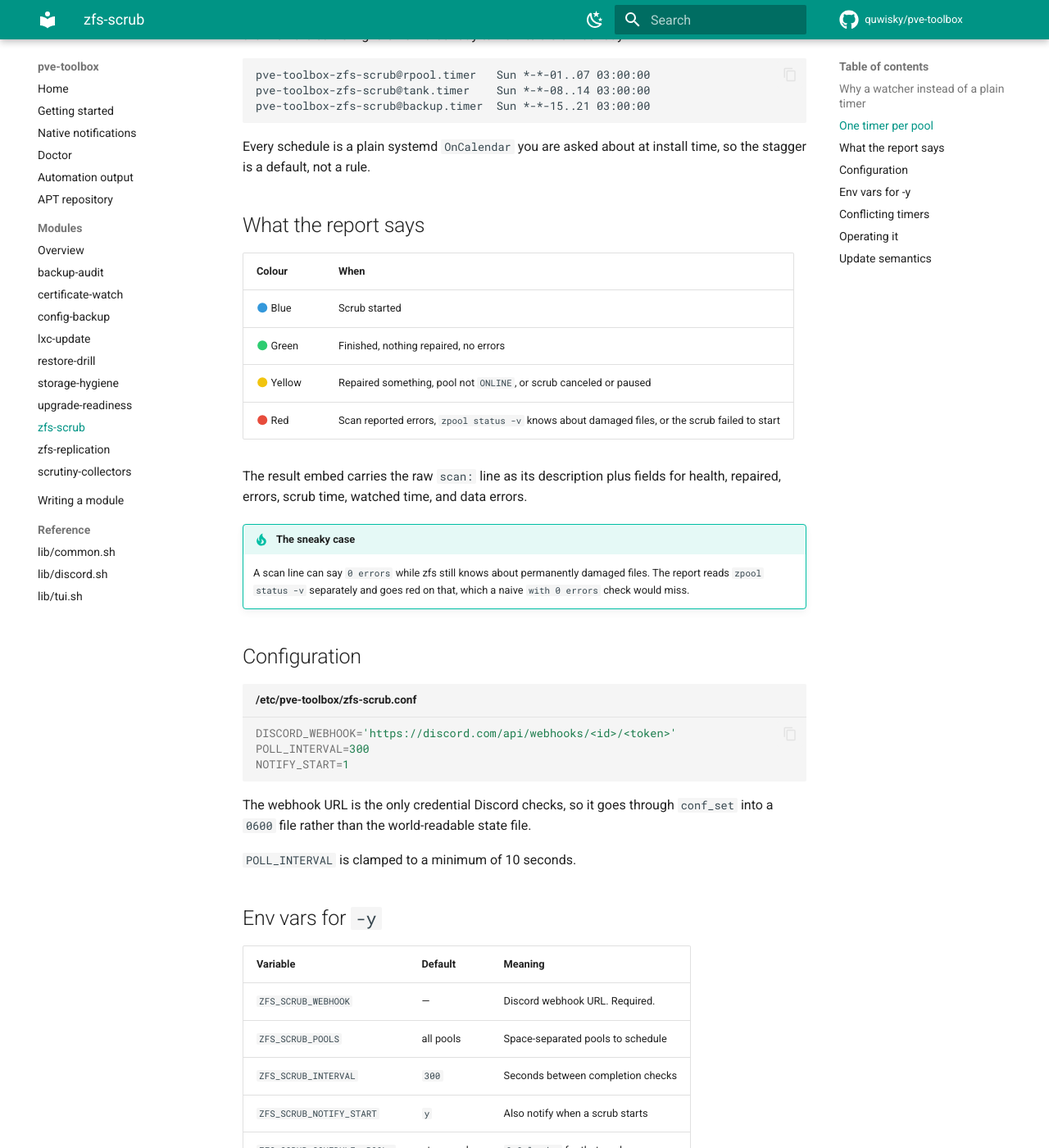
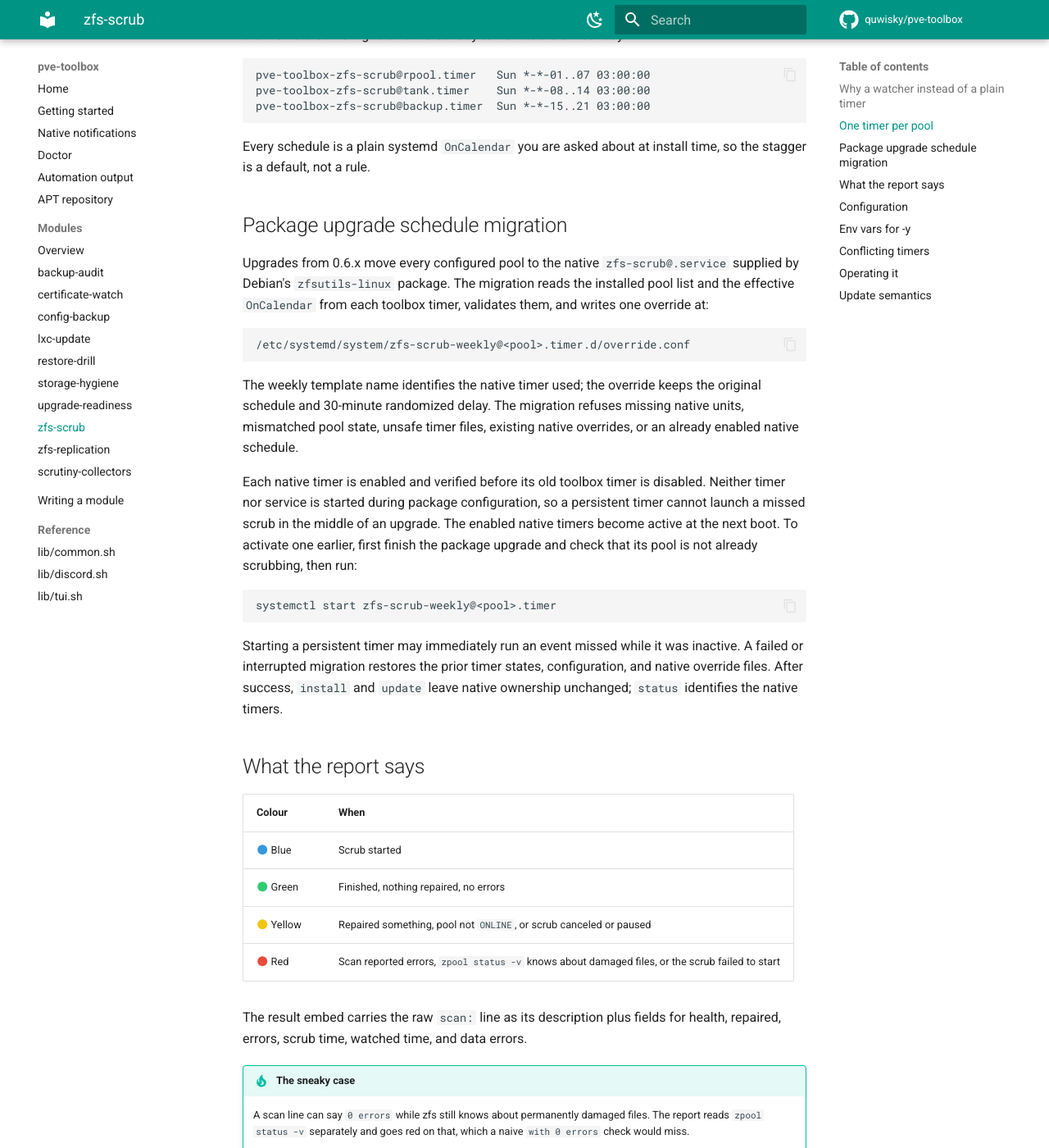
Before and after one commit to quwisky/pve-toolbox, an MkDocs documentation site: the page built from docs/modules/zfs-scrub.md, in a window 1280 px wide and 1400 px high, scrolled down 818 px. Shown: the whole window at 82% size. Built offline with MkDocs 1.6.1 and Material for MkDocs 9.7.7, drawn with Linux system fonts in a browser that asks for light colours; comment, search, counter and statistics services are not loaded.

Commit message:
feat(zfs-scrub): migrate schedules to native timers (#66)
Preserve each installed pool's exact calendar through a guarded native
ZFS timer override. Keep the old timer recoverable until the native timer
is enabled and verified, without starting or interrupting a scrub.

Refs #55

````diff
--- a/docs/modules/zfs-scrub.md
+++ b/docs/modules/zfs-scrub.md
@@ -40,6 +40,39 @@ pve-toolbox-zfs-scrub@backup.timer  Sun *-*-15..21 03:00:00
 
 Every schedule is a plain systemd `OnCalendar` you are asked about at install
 time, so the stagger is a default, not a rule.
+
+## Package upgrade schedule migration
+
+Upgrades from 0.6.x move every configured pool to the native
+`zfs-scrub@.service` supplied by Debian's `zfsutils-linux` package. The
+migration reads the installed pool list and the effective `OnCalendar` from
+each toolbox timer, validates them, and writes one override at:
+
+```text
+/etc/systemd/system/zfs-scrub-weekly@<pool>.timer.d/override.conf
+```
+
+The weekly template name identifies the native timer used; the override keeps
+the original schedule and 30-minute randomized delay. The migration refuses
+missing native units, mismatched pool state, unsafe timer files, existing
+native overrides, or an already enabled native schedule.
+
+Each native timer is enabled and verified before its old toolbox timer is
+disabled. Neither timer nor service is started during package configuration,
+so a persistent timer cannot launch a missed scrub in the middle of an
+upgrade. The enabled native timers become active at the next boot. To activate
+one earlier, first finish the package upgrade and check that its pool is not
+already scrubbing, then run:
+
+```bash
+systemctl start zfs-scrub-weekly@<pool>.timer
+```
+
+Starting a persistent timer may immediately run an event missed while it was
+inactive. A failed or interrupted migration restores the prior timer states,
+configuration, and native override files. After success, `install` and
+`update` leave native ownership unchanged; `status` identifies the native
+timers.
 
 ## What the report says
 
````
Also changed, not shown: README.md (+2 -0 lines), docs/getting-started.md (+6 -0 lines), 6 other files.
